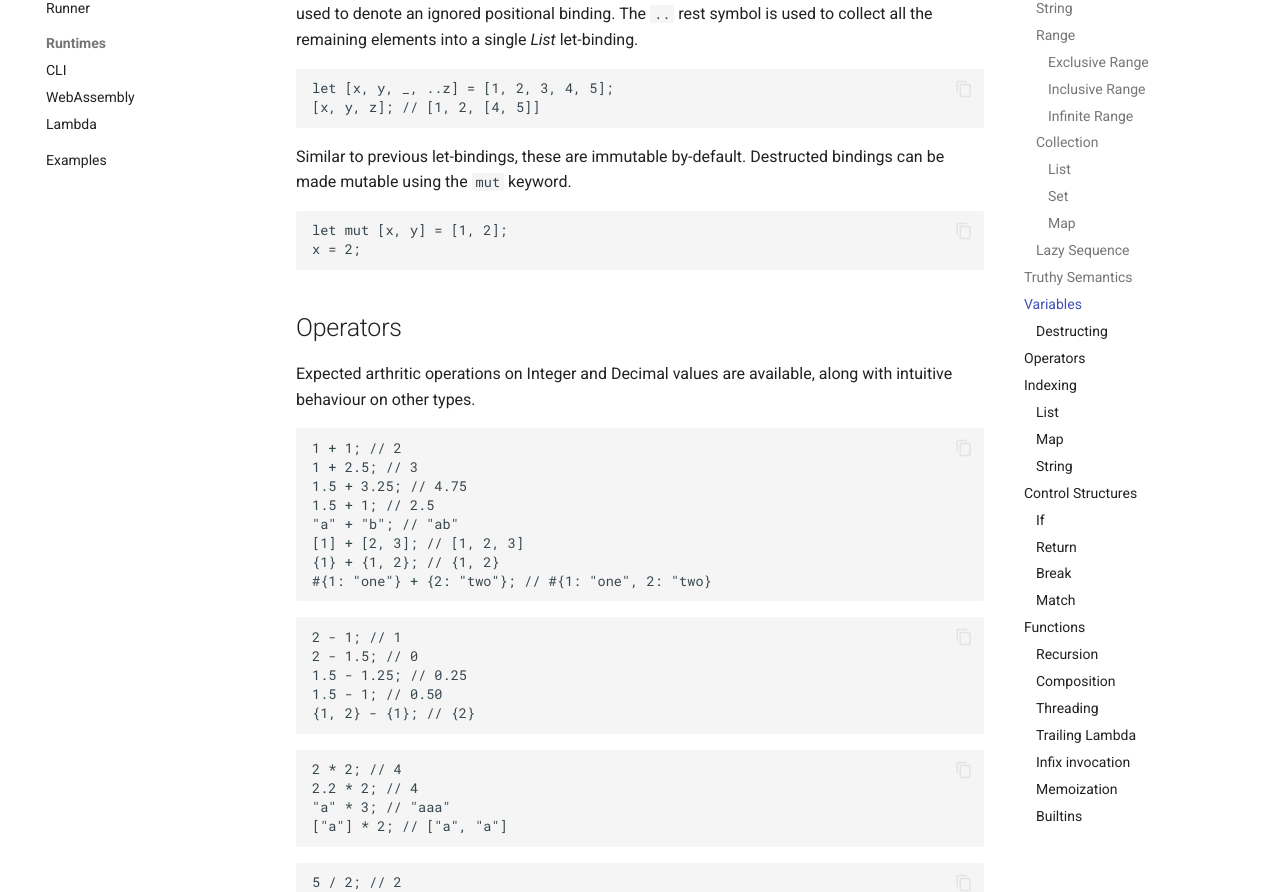
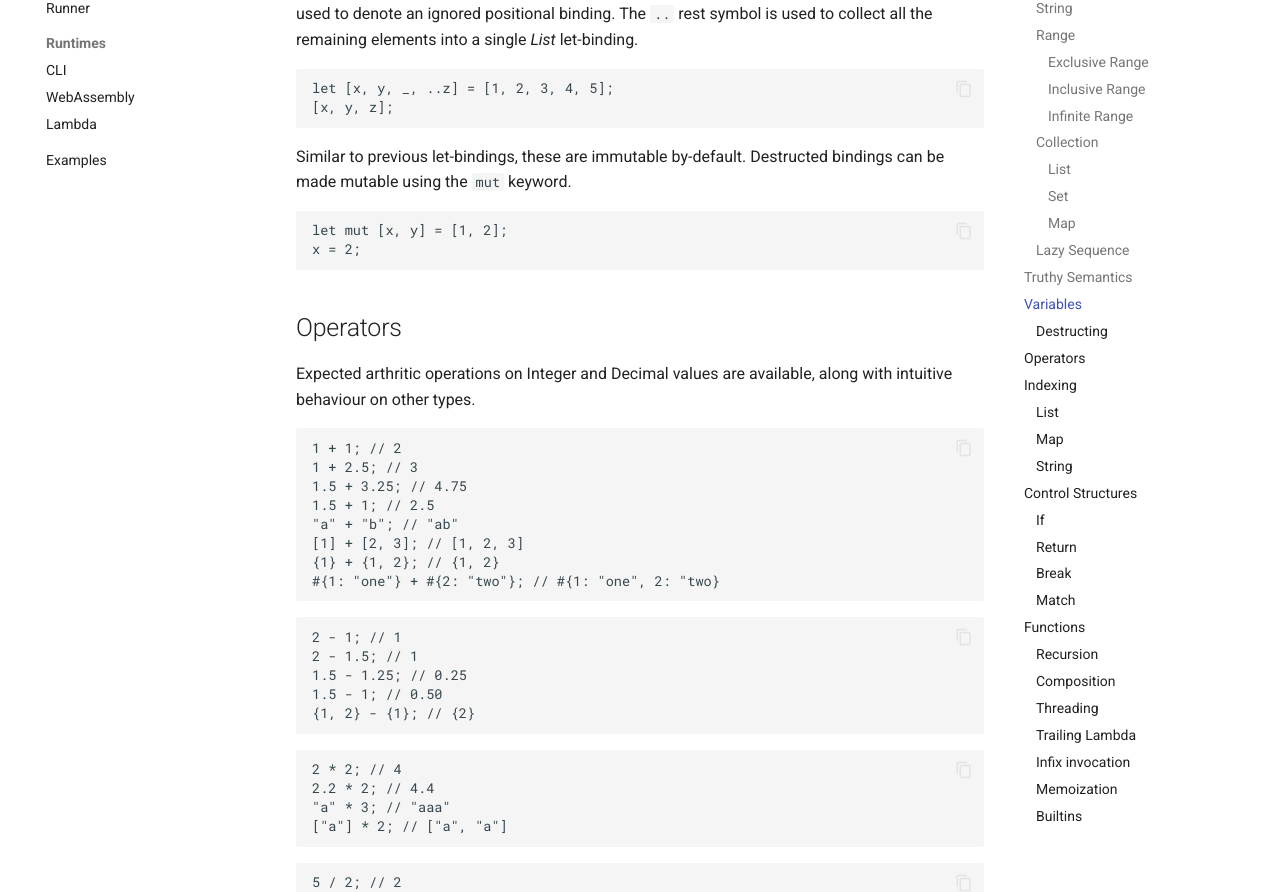
Before and after one commit to eddmann/santa-lang-rs, an MkDocs documentation site: the page built from docs/language.md, in a window 1280 px wide and 1400 px high, scrolled down 3586 px. Shown: the part 181-1073 px from the top of the window. Built offline with MkDocs 1.6.1 and Material for MkDocs 9.7.7, drawn with Linux system fonts in a browser that asks for light colours; comment, search, counter and statistics services are not loaded; some of the changed text lies outside the part shown.

Commit message:
Fix language execution

````diff
--- a/docs/language.md
+++ b/docs/language.md
@@ -59,7 +59,7 @@
 
 ```
 let to = 5;
-let inc_range_using_expr = (0 + 1)..to;
+let inc_range_using_expr = (0 + 1)..=to;
 ```
 
 #### Infinite Range
@@ -108,7 +108,7 @@
 Most types can be stored within a Set, except for Lazy Sequences and Functions.
 
 ```
-let set = #{1, || 1}; // Error
+let set = {1, || 1}; // Error
 ```
 
 #### Map
@@ -159,7 +159,7 @@
 
 ```
 let x = 1;
-x = 2; // Variable x is not mutable
+x = 2; // Variable 'x' is not mutable
 ```
 
 Variables can be made mutable using the `mut` keyword, allowing for the binding to be reassigned after declaration.
@@ -177,7 +177,7 @@
 
 ```
 let [x, y, _, ..z] = [1, 2, 3, 4, 5];
-[x, y, z]; // [1, 2, [4, 5]]
+[x, y, z];
 ```
 
 Similar to previous let-bindings, these are immutable by-default.
@@ -200,12 +200,12 @@
 "a" + "b"; // "ab"
 [1] + [2, 3]; // [1, 2, 3]
 {1} + {1, 2}; // {1, 2}
-#{1: "one"} + {2: "two"}; // #{1: "one", 2: "two}
+#{1: "one"} + #{2: "two"}; // #{1: "one", 2: "two}
 ```
 
 ```
 2 - 1; // 1
-2 - 1.5; // 0
+2 - 1.5; // 1
 1.5 - 1.25; // 0.25
 1.5 - 1; // 0.50
 {1, 2} - {1}; // {2}
@@ -337,14 +341,14 @@
 Expression with both a consequence and alternative `else` branch.
 
 ```
-if 10 < 5 { 1 } else { 2 } // 2
+if 10 < 5 { 1 } else { 2 }
 ```
 
 Let-bindings can be declared within the predicate expressions.
 If the binding is _truthy_ then the variables is bound and available with the consequence branch.
 
 ```
-if let x = 10 { x } else { 20 } // 10
+if let x = 10 { x } else { 20 }
 ```
 
 ### Return
@@ -486,7 +491,7 @@
 Function arguments can be _spread_ from a List, as well as parameters be collected _rest_ into a List.
 
 ```
-let max = |xs..| xs |> sort(>) |> first;
+let max = |..xs| xs |> sort(<) |> first;
 max(..[1, 2, 3]);
 ```
 
@@ -518,7 +523,7 @@
 Functions can be [composed](https://en.wikipedia.org/wiki/Function_composition) together using the `>>` syntax.
 
 ```
-let inc_dbl = \_ + 1 >> |x| x * x;
+let inc_dbl = _ + 1 >> |x| x * x;
 inc_dbl(15);
 ```
 
@@ -556,9 +561,9 @@
 Inspired by [Kotlin](https://kotlinlang.org/docs/lambdas.html#passing-trailing-lambdas), this improves readability and enables rich DSLs to be built on-top of language constructs.
 
 ```
-let mut acc = 0;
+let mut acc = 1;
 [1, 2, 3] |> each |x| {
-  acc = acc + x;
+  acc = acc + x * x;
 }
 acc;
 ```
````
Also changed, not shown: other parts of docs/language.md (+20 -13 lines).
